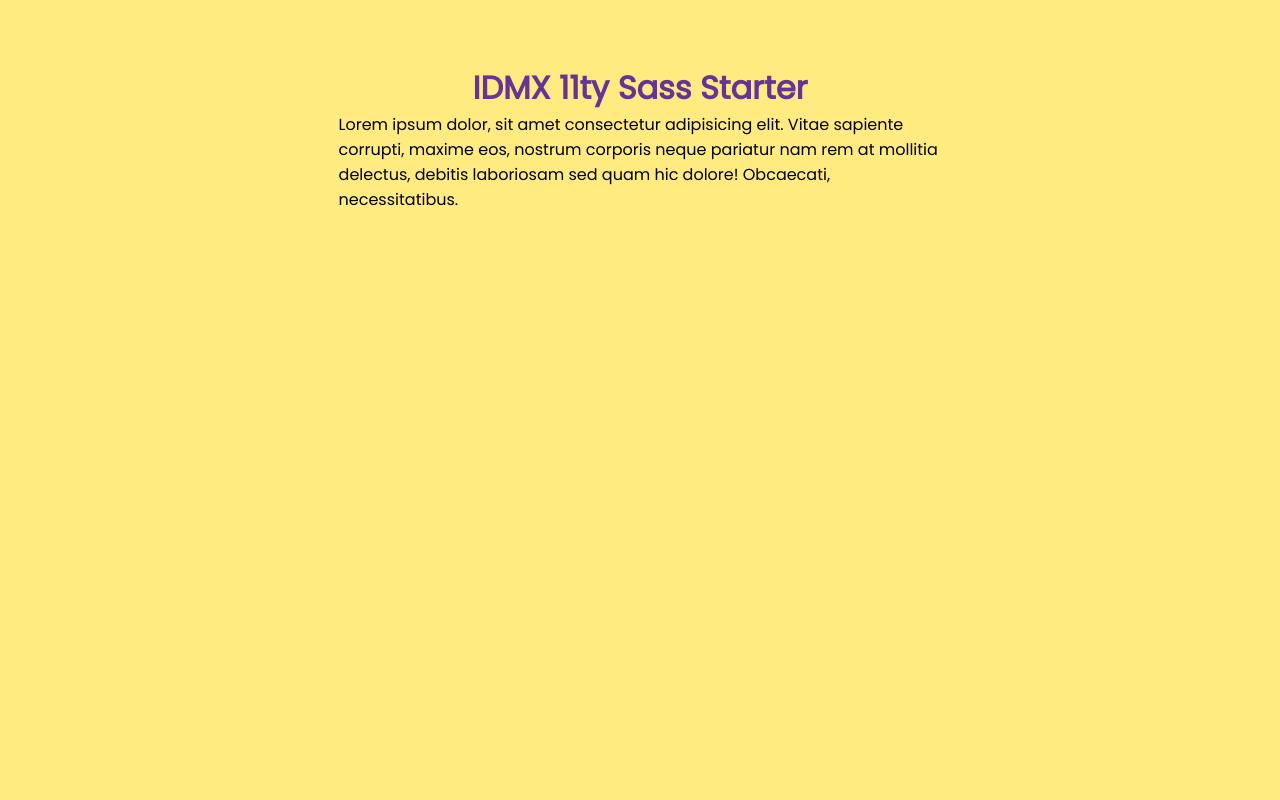
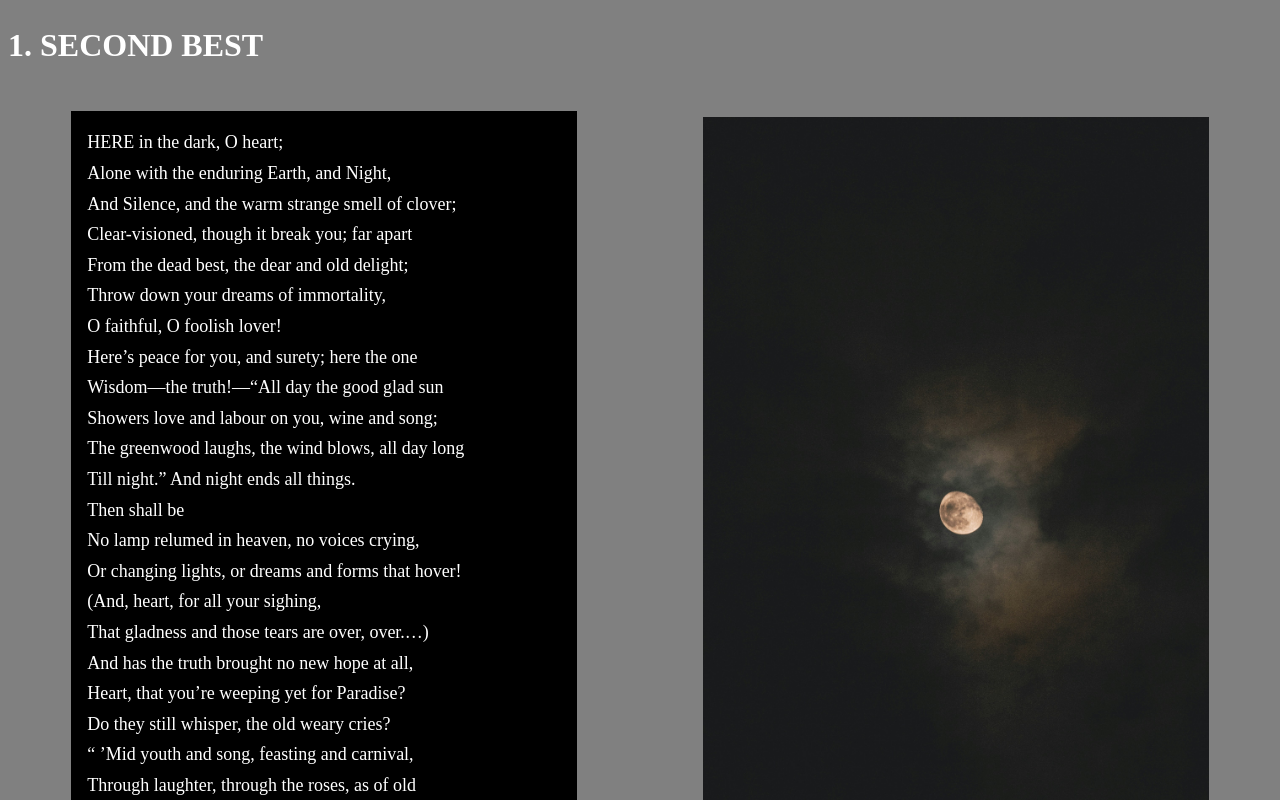
Before and after one commit to RVCC-IDMX/poem-site-Colli456, an Eleventy site: page src/index.html in a window 1280 px wide. Shown: the top 800 px of the page. Built offline with nearby package versions, Linux system fonts and the light colour scheme; Eleventy itself is replaced by a stand-in of ours; files that its build step writes are made by us from their sources; a web font is replaced by a local one.

Commit message:
Add Poem Page

```diff
--- a/src/index.html
+++ b/src/index.html
@@ -6,13 +6,129 @@
     <meta name="description" content="A modern CSS page">
     <meta name="generator" content="Eleventy v1.2" />
     <title>IDMX 11ty Sass Starter</title>
-    <link rel="shortcut icon" href="images/favicon.png" type="image/png">
+    <link rel="preconnect" href="https://fonts.googleapis.com">
+    <link rel="preconnect" href="https://fonts.gstatic.com" crossorigin>
+    <link href="https://fonts.googleapis.com/css2?family=Martel+Sans&family=Righteous&display=swap" rel="stylesheet">
+
+    <link rel="shortcut icon" href="images/favicon copy.png" type="image/png">
     <link rel="icon" type="image/svg+xml" href="images/favicon.svg" />
     <link rel="stylesheet" href="css/main.css">
   </head>
   <body>
-  <h1>IDMX 11ty Sass Starter</h1>
-  <p>Lorem ipsum dolor, sit amet consectetur adipisicing elit. Vitae sapiente corrupti, maxime eos, nostrum corporis neque pariatur nam rem at mollitia delectus, debitis laboriosam sed quam hic dolore! Obcaecati, necessitatibus.</p>
-  <script src="js/index.js"></script>
-  </body>
+    <h1>1. SECOND BEST</h1>
+
+    <main>
+        <section id="Pic">
+
+            <br>
+            <br>
+            <img src="images/Poempic.jpg" alt="Poem image">
+
+        </section>
+
+        <section id="Poem">
+
+            <br>
+
+            <p>
+                HERE in the dark, O heart;
+                <br>
+                Alone with the enduring Earth, and Night,
+                <br>
+                And Silence, and the warm strange smell of clover;
+                <br>
+                Clear-visioned, though it break you; far apart
+                <br>
+                From the dead best, the dear and old delight;
+                <br>
+                Throw down your dreams of immortality,
+                <br>
+                O faithful, O foolish lover!
+                <br>
+                Here’s peace for you, and surety; here the one
+                <br>
+                Wisdom—the truth!—“All day the good glad sun
+                <br>
+                Showers love and labour on you, wine and song;
+                <br>
+                The greenwood laughs, the wind blows, all day long
+                <br>
+                Till night.”   And night ends all things.
+                <br>
+                                                    Then shall be
+                <br>
+                No lamp relumed in heaven, no voices crying,
+                <br>
+                Or changing lights, or dreams and forms that hover!
+                <br>
+                (And, heart, for all your sighing,
+                <br>
+                That gladness and those tears are over, over.…)
+                <br>
+                And has the truth brought no new hope at all,
+                <br>
+                Heart, that you’re weeping yet for Paradise?
+                <br>
+                Do they still whisper, the old weary cries?
+                <br>
+                “ ’Mid youth and song, feasting and carnival,
+                <br>
+                Through laughter, through the roses, as of old
+                <br>
+                Comes Death, on shadowy and relentless feet,
+                <br>
+                Death, unappeasable by prayer or gold;
+                <br>
+                Death is the end, the end!”
+                <br>
+                Proud, then, clear-eyed and laughing, go to greet
+                <br>
+                Death as a friend!
+                <br>
+                Exile of immortality, strongly wise,
+                <br>
+                Strain through the dark with undesirous eyes
+                <br>
+                To what may lie beyond it. Sets your star,
+                <br>
+                O heart, for ever! Yet, behind the night,
+                <br>
+                Waits for the great unborn, somewhere afar,
+                <br>
+                Some white tremendous daybreak. And the light,
+                <br>
+                Returning, shall give back the golden hours,
+                <br>
+                Ocean a windless level, Earth a lawn
+                <br>
+                Spacious and full of sunlit dancing-places,
+                <br>
+                And laughter, and music, and, among the flowers,
+                <br>
+                The gay child-hearts of men, and the child-faces
+                <br>
+                O heart, in the great dawn!
+
+            </p>
+
+        </section>
+
+        <section id="author">
+            <p>
+                Photo by Sander Dewerte on Unsplash
+                <br>
+                Poem by Rupert Brooke (1887–1915).
+            </p>
+
+        </section>
+
+    </main>
+
+    <footer>
+        &copy; 2024 - Collie Clarke
+
+    </footer>
+
+    <script src="js/app.js"></script>
+</body>
 </html>
--- a/src/sass/base/_reset.scss
+++ b/src/sass/base/_reset.scss
@@ -1,5 +1,74 @@
-* {
-  margin: 0;
-  padding: 0;
+/* Box sizing rules */
+*,
+*::before,
+*::after {
   box-sizing: border-box;
 }
+
+/* Remove default margin */
+body,
+h1,
+h2,
+h3,
+h4,
+p,
+figure,
+blockquote,
+dl,
+dd {
+  margin-block-end: 0;
+}
+
+/* Remove list styles on ul, ol elements with a list role, which suggests default styling will be removed */
+ul[role='list'],
+ol[role='list'] {
+  list-style: none;
+}
+
+/* Set core root defaults */
+html:focus-within {
+  scroll-behavior: smooth;
+}
+
+/* Set core body defaults */
+body {
+  min-height: 100vh;
+  text-rendering: optimizeSpeed;
+  line-height: 1.5;
+}
+
+/* A elements that don't have a class get default styles */
+a:not([class]) {
+  text-decoration-skip-ink: auto;
+}
+
+/* Make images easier to work with */
+img,
+picture {
+  max-width: 100%;
+  display: block;
+}
+
+/* Inherit fonts for inputs and buttons */
+input,
+button,
+textarea,
+select {
+  font: inherit;
+}
+
+/* Remove all animations, transitions and smooth scroll for people that prefer not to see them */
+@media (prefers-reduced-motion: reduce) {
+  html:focus-within {
+   scroll-behavior: auto;
+  }
+
+  *,
+  *::before,
+  *::after {
+    animation-duration: 0.01ms !important;
+    animation-iteration-count: 1 !important;
+    transition-duration: 0.01ms !important;
+    scroll-behavior: auto !important;
+  }
+}
--- a/src/sass/pages/_home.scss
+++ b/src/sass/pages/_home.scss
@@ -1,16 +1,57 @@
-/* home */
-@use "../abstracts/variables" as var;
-@use "../base/typography" as type;
-
 body {
-  font-family: type.$font;
-  background-color: var.$bg-very-light;
-  width: min(100% - 2rem, 60ch);
-  margin-inline: auto;
-  margin-block: 4rem;
+  font-family: "martal sans";
+  background-color: gray;
+  color: white;
 }
 
-h1 {
-  color: var.$primary-color;
+#Poem p {
+  background-color: black;
+  font-size: large;
+  line-height: 1.7;
+  /*text-align: center;*/
+  padding: 1Rem ;
+  max-width: 80%;
+  margin-left: auto;
+  margin-right: auto;
+}
+
+#author p {
+  background-color: black;
+  font-size: large;
+  line-height: 1.7;
   text-align: center;
+  padding: 1Rem ;
+  max-width: 50%;
+  margin-left: auto;
+  margin-right: auto;
+  margin-bottom: auto;
 }
+
+ #Pic img {
+  max-width: 80%;
+  margin-left: auto;
+  margin-right: auto;
+}
+
+main {
+  display: grid;
+  grid-template-columns: 1fr;
+}
+
+@media screen and (min-width:800px){
+  main{
+    grid-template-columns: 1fr 1fr;
+  }
+  #Pic {
+    grid-column: 2;
+    grid-row: 1;
+  }
+  #Poem{
+    grid-column: 1;
+    grid-row: 1;
+  }
+  #author{
+    grid-column: 2;
+    grid-row: 2;
+  }
+}
```
Also changed, not shown: src/images/Poempic.jpg (added), src/images/favicon copy.png (added).
